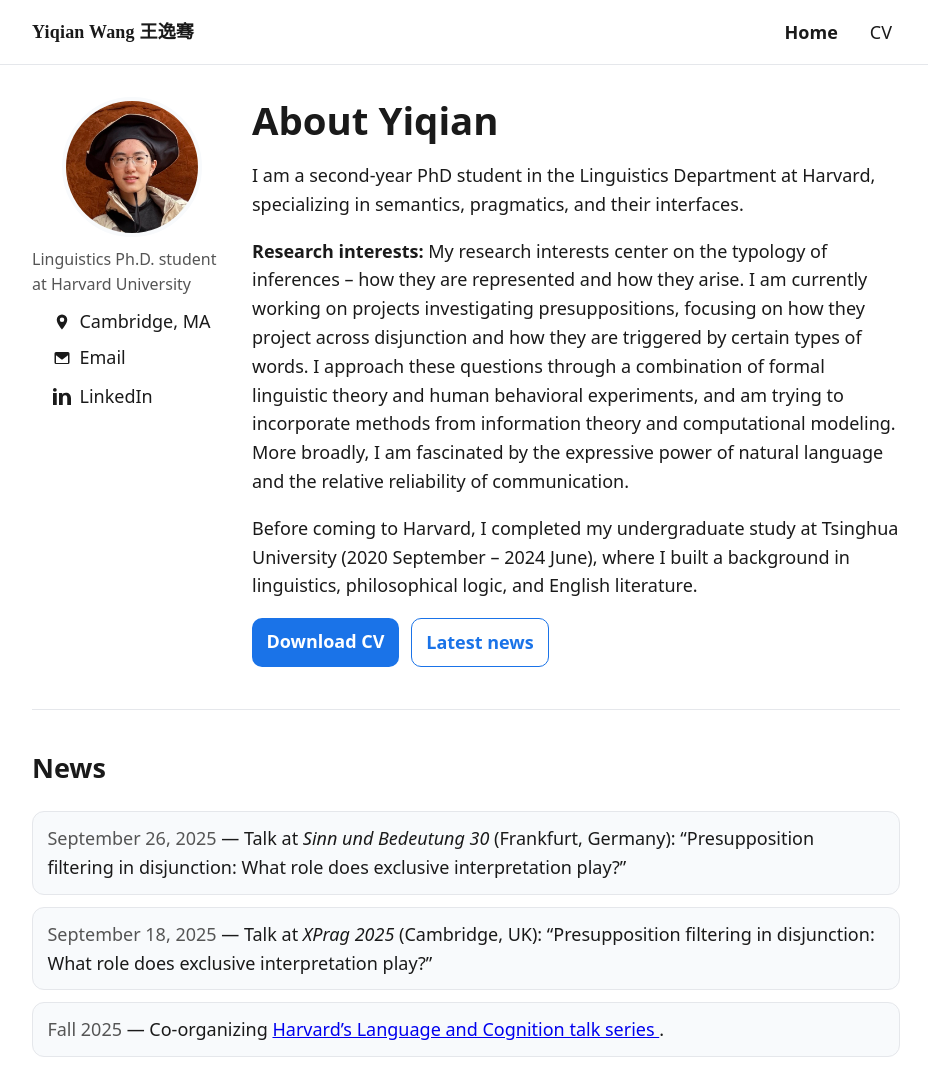
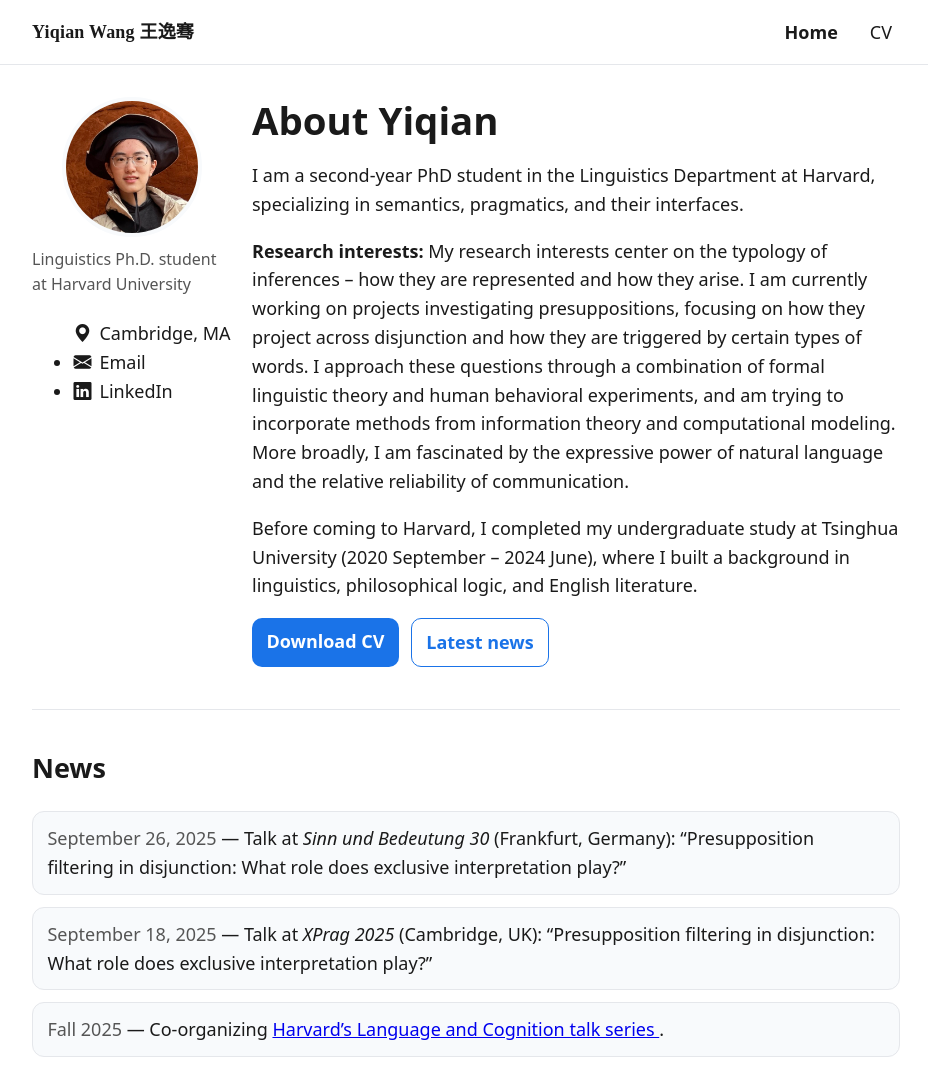
Before and after one commit to yiqian-wang02/yiqian-wang02.github.io, a plain HTML site: page index.html in a window 1280 px wide. Shown: the top 1092 px of the page, without its empty margins (174-1102 px from the left). Drawn offline with nearby package versions, Linux system fonts and the light colour scheme; a web font is replaced by a local one.

Commit message:
Update index.html

```diff
--- a/index.html
+++ b/index.html
@@ -6,6 +6,7 @@
   <title>Yiqian Wang — Linguistics</title>
   <meta name="description" content="Personal website for Yiqian Wang: research interests, CV, and recent news." />
   <meta name="theme-color" content="#ffffff" />
+  <link rel="stylesheet" href="https://cdn.jsdelivr.net/npm/bootstrap-icons@1.11.3/font/bootstrap-icons.min.css">
   <link rel="stylesheet" href="styles.css" />
 </head>
 <body>
@@ -29,42 +30,27 @@
     <!-- subtitle under the picture -->
     <p class="subtitle">Linguistics Ph.D. student at Harvard University</p>
 
-    <!-- location + icons -->
-    <ul class="icon-list">
+    <ul>
       <li class="icon-row" aria-label="Location">
-        <span class="icon" aria-hidden="true">
-          <!-- pin -->
-          <svg viewBox="0 0 24 24" fill="currentColor">
-            <path d="M12 2a7 7 0 0 0-7 7c0 5.25 7 13 7 13s7-7.75 7-13a7 7 0 0 0-7-7zm0 10a3 3 0 1 1 0-6 3 3 0 0 1 0 6z"/>
-          </svg>
-        </span>
+        <i class="bi bi-geo-alt-fill" aria-hidden="true"></i>
         <span>Cambridge, MA</span>
       </li>
 
       <li>
-        <a class="icon-row" href="mailto:yiqian_wang@g.harvard.edu">
-          <span class="icon" aria-hidden="true">
-            <!-- envelope -->
-            <svg viewBox="0 0 24 24" fill="currentColor">
-              <path d="M2 6a2 2 0 0 1 2-2h16a2 2 0 0 1 2 2v12a2 2 0 0 1-2 2H4a2 2 0 0 1-2-2V6zm2-.5h16l-8 6-8-6zm16 13V8.3l-7.4 5.55a1 1 0 0 1-1.2 0L4 8.3V18.5h16z"/>
-            </svg>
-          </span>
+        <a class="icon-row" href="mailto:you@example.com">
+          <i class="bi bi-envelope-fill" aria-hidden="true"></i>
           <span>Email</span>
         </a>
       </li>
 
       <li>
-        <a class="icon-row" href="https://www.linkedin.com/in/yiqian-wang-4b95841b2/" target="_blank" rel="noopener">
-          <span class="icon" aria-hidden="true">
-            <!-- LinkedIn -->
-            <svg viewBox="0 0 24 24" fill="currentColor">
-              <path d="M4.98 3.5A2.5 2.5 0 1 1 0 3.5a2.5 2.5 0 0 1 4.98 0zM0 8h5v16H0V8zm7.5 0h4.8v2.3h.07c.67-1.3 2.3-2.6 4.73-2.6 4.18 0 6.9 2.7 6.9 7.6V24h-5v-8.4c0-2-.03-4.6-2.8-4.6s-3.2 2.1-3.2 4.4V24h-5V8z"/>
-            </svg>
-          </span>
-          <span>LinkedIn</span>
+        <a class="icon-row" href="https://www.linkedin.com/in/your-handle" target="_blank" rel="noopener">
+          <i class="bi bi-linkedin" aria-hidden="true"></i>
+        <span>LinkedIn</span>
         </a>
       </li>
     </ul>
+
   </div>
       <div class="intro">
         <h1>About Yiqian</h1>
```
